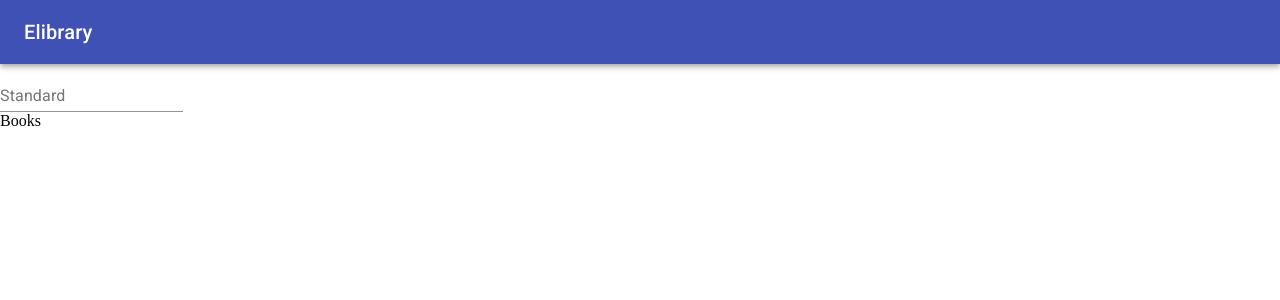
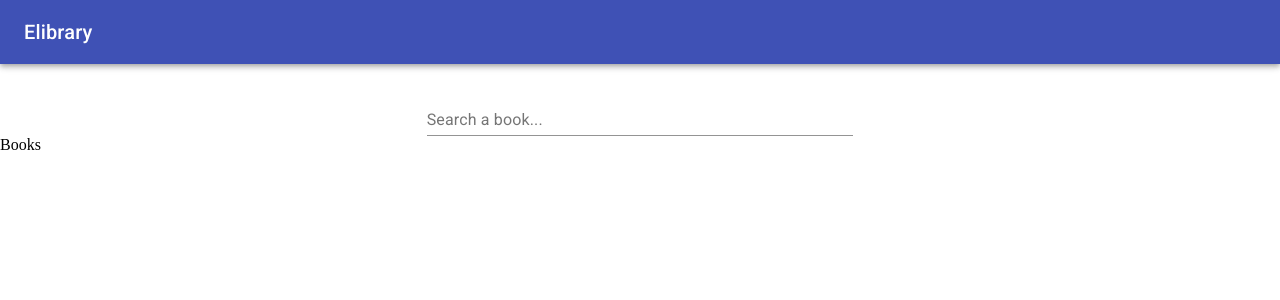
Before and after one commit to plechipt/elibrary-app, a React (Create React App) app in the folder frontend/: page / in a window 1280 px wide. Shown: the top 300 px of the page. Built offline with nearby package versions, Linux system fonts and the light colour scheme.

Commit message:
edited SearchBar component

```diff
--- /dev/null
+++ b/frontend/src/components/SearchBar/SearchBar.css
@@ -0,0 +1,5 @@
+.searchbar-container {
+  display: flex;
+  justify-content: center;
+  margin-top: 1.5rem;
+}
--- a/frontend/src/components/SearchBar/SearchBar.js
+++ b/frontend/src/components/SearchBar/SearchBar.js
@@ -1,12 +1,24 @@
 import React from "react";
+import "./SearchBar.css";
 
+import Grid from "@material-ui/core/Grid";
 import TextField from "@material-ui/core/TextField";
 
 const SearchBar = () => {
+  const handleOnSubmit = (e) => {
+    e.preventDefault();
+
+    console.log();
+  };
+
   return (
-    <div>
-      <TextField id="standard-basic" label="Standard" />
-    </div>
+    <Grid className="searchbar-container" container>
+      <Grid item xs={11} sm={8} md={6} lg={4}>
+        <form onSubmit={handleOnSubmit} noValidate autoComplete="off">
+          <TextField fullWidth label="Search a book..." />
+        </form>
+      </Grid>
+    </Grid>
   );
 };
 
```
